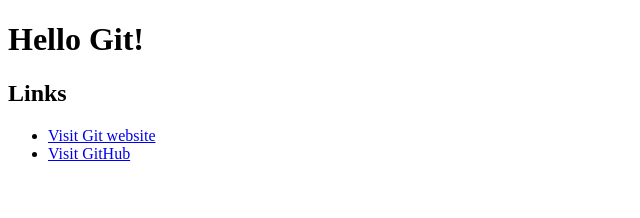
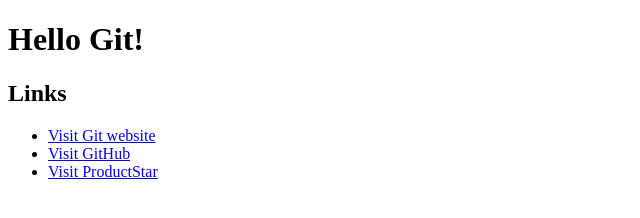
Before and after one commit to eiyusupova/git, a plain HTML site: page index.html in a window 1280 px wide. Shown: the whole page, without its empty margins (0-640 px from the left). Drawn offline with Linux system fonts and the light colour scheme.

Commit message:
add productstar link

```diff
--- a/index.html
+++ b/index.html
@@ -20,6 +20,9 @@
             <li>
                 <a href="https://github.com">Visit GitHub</a>
             </li>
+            <li>
+                <a href="https://productstar.ru">Visit ProductStar</a>
+            </li>
         </ul>
     </main>
 </body>
```
